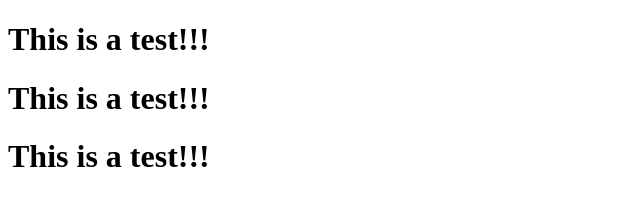
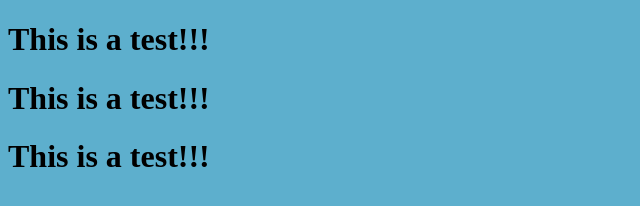
Before and after one commit to vzeljko/bcard, a plain HTML site: page index.html in a window 1280 px wide. Shown: the whole page, without its empty margins (0-640 px from the left). Drawn offline with Linux system fonts and the light colour scheme.

Commit message:
Update index.html

```diff
--- a/index.html
+++ b/index.html
@@ -2,6 +2,11 @@
 <html lang="en">
 <head>
   <title>My Business Card</title>
+  <style>
+    body {
+      background-color: #5dafcd;
+    }
+  </style>
 </head>
   <body>
     <h1>This is a test!!!</h1>
```
